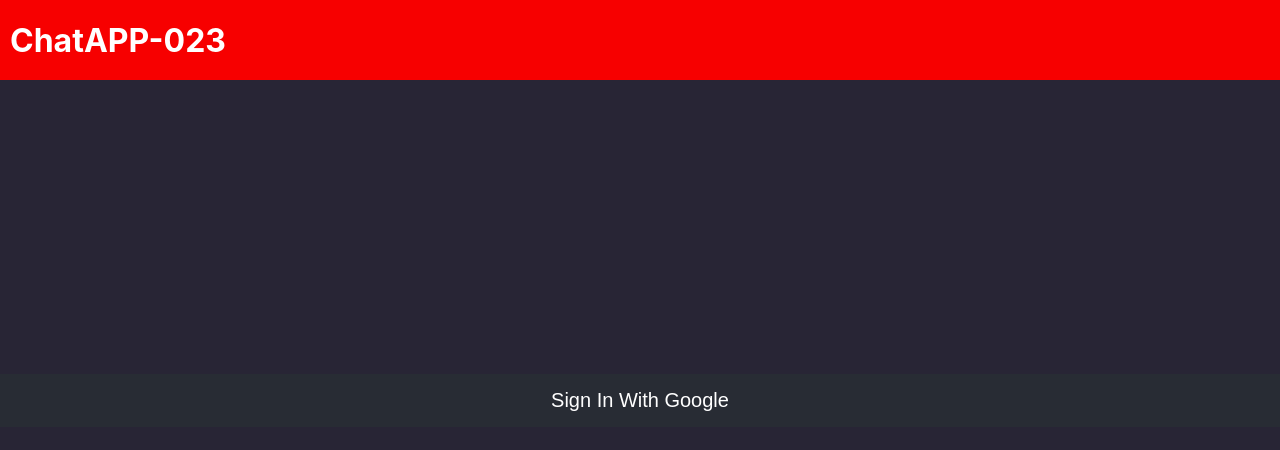
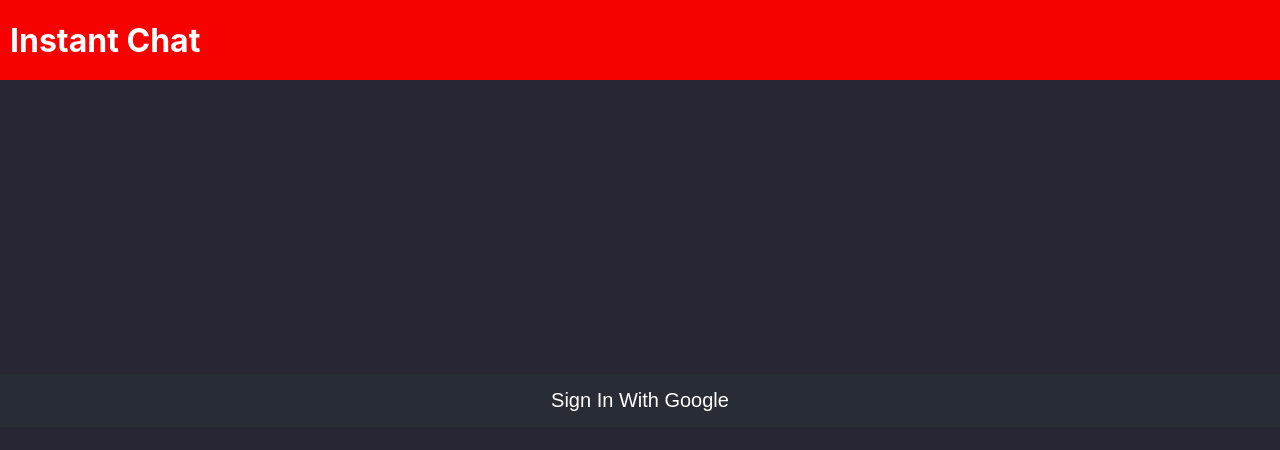
Before and after one commit to EvanSunde/chatapp, a React (Create React App) app: page / in a window 1280 px wide. Shown: the top 450 px of the page. Built offline with nearby package versions, Linux system fonts and the light colour scheme; no server answers.

Commit message:
added readme file

```diff
--- a/src/App.js
+++ b/src/App.js
@@ -23,7 +23,7 @@ function App() {
   return (
     <div className="App">
       <header>
-        <h1>ChatAPP-023</h1>
+        <h1>Instant Chat</h1>
         <SignOut/>
       </header>
       <section>
```
Also changed, not shown: 1 other file (tests, documents, lock files or other folders).
